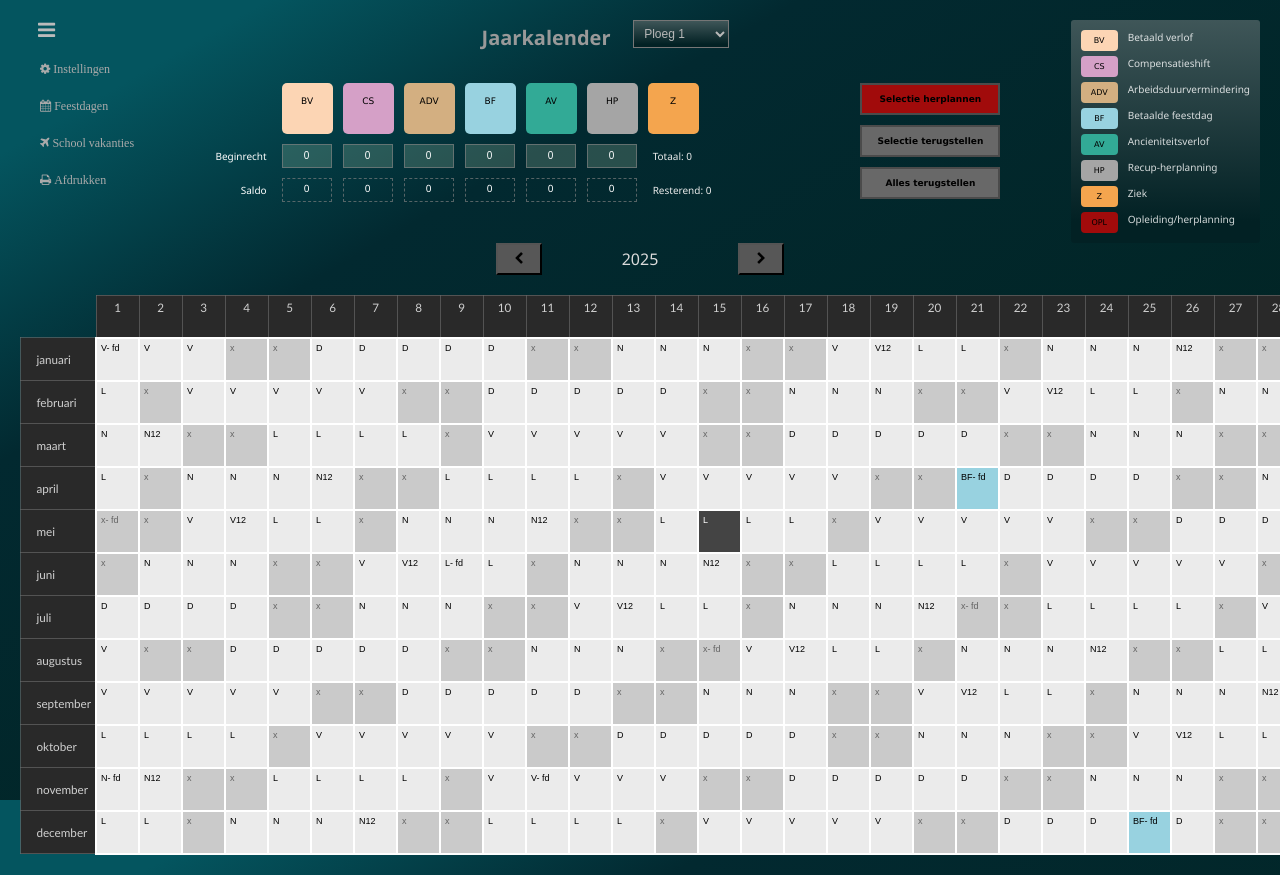
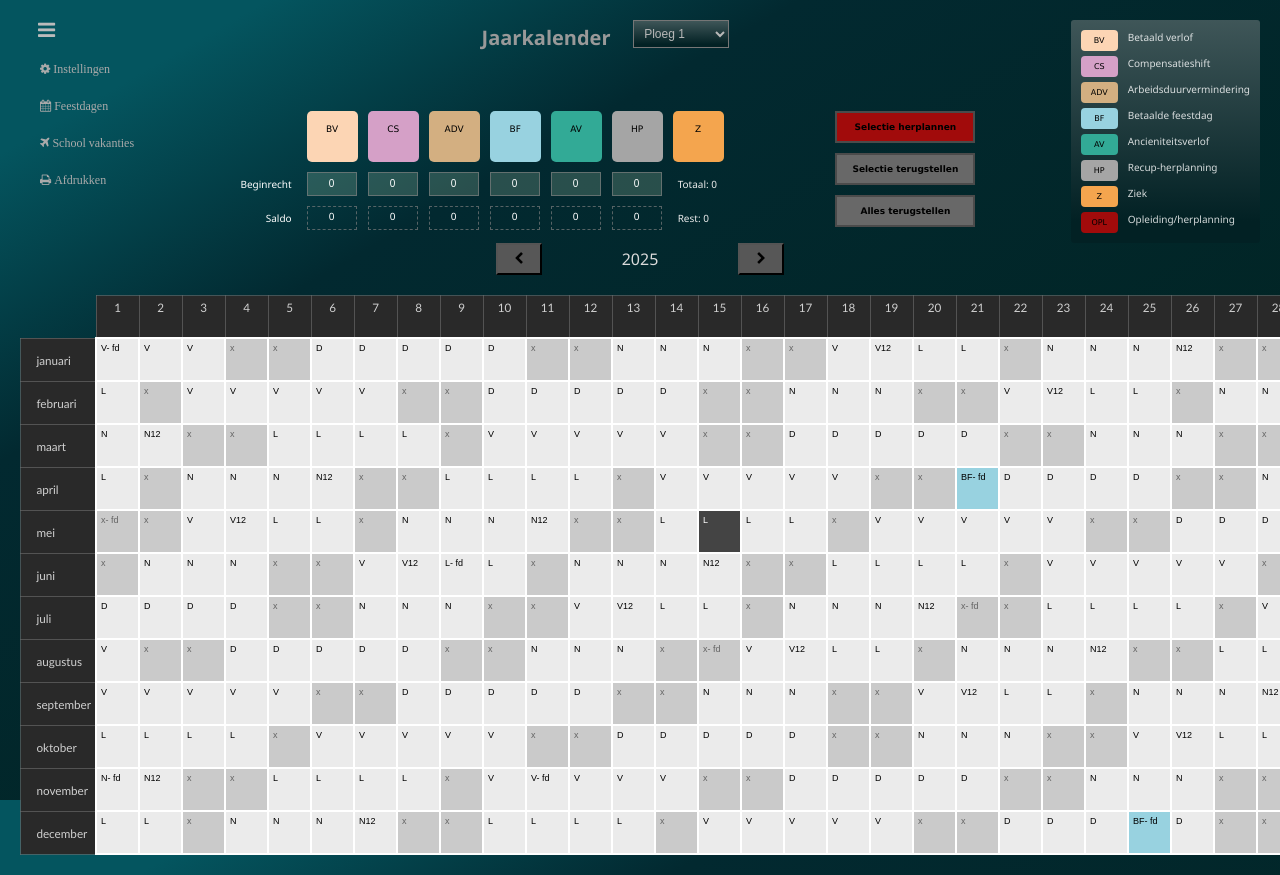
Before and after one commit to chypsow/mijn-kalender, a plain HTML site: page index.html in a window 1280 px wide. Shown: the top 875 px of the page. Drawn offline with Linux system fonts and the light colour scheme.

Commit message:
commit 1a2b3c4d5e6f7g8h9i0j

```diff
--- a/common.css
+++ b/common.css
@@ -33,7 +33,7 @@ body::selection {
     color: rgb(194, 194, 194);
     box-sizing: border-box;
     white-space: nowrap;
-    transition: width 0.3s ease-in-out;
+    transition: width 0.2s ease-in-out;
     overflow: hidden;
 }
 .side-bar.close {
@@ -78,6 +78,12 @@ body::selection {
     gap: 10px;
     /*justify-content: space-between;*/
     /*align-items: center;*/
+}
+.top-sectie2 {
+    display: flex;
+    flex-direction: column;
+    /*align-items: flex-end;*/
+    gap: 60px;
 }
 .header h1{
     display: inline-block;
@@ -465,7 +471,7 @@ input[type=checkbox] {
     opacity: 1;
 }
 .modal {
-    font-size: 20px;
+    font-size: 18px;
     font-family: monospace;
     display: none; /* Verborgen standaard */
     position: fixed;
@@ -591,7 +597,7 @@ input[type=checkbox] {
         background: none;
         /*border: 1px solid rgb(207, 207, 207);*/
         position: absolute;
-        top: 120px;
+        top: 125px;
         right: 10px;
     }
     .vandaag {
--- a/componentenMaken.js
+++ b/componentenMaken.js
@@ -127,7 +127,7 @@ export function maakVerlofContainer() {
 
     const totaal2 = document.createElement('div');
     totaal2.classList.add('totaal');
-    totaal2.textContent = 'Resterend:';
+    totaal2.textContent = 'Rest:';
 
     const saldoTotaal = calculateTotals(saldoArray);
     const span2 = document.createElement('span');
--- a/index.html
+++ b/index.html
@@ -21,7 +21,7 @@
                 <i class="fa fa-bars hidden" id="bars" hidden></i>
                 <div id="buttons-container" class="buttons-container"></div>
             </div>
-            <div id="top-sectie2" class="no-print">
+            <div id="top-sectie2" class="top-sectie2 no-print">
                 <div class="header">
                     <h1 id="titel"></h1>
                     <select id="ploeg"></select>
--- a/jaarKalenderTable.css
+++ b/jaarKalenderTable.css
@@ -103,12 +103,9 @@
     border-radius: 4px;
 }
 .verlof-container {
-    /*margin: 7em auto 0;*/
-    margin-top: 3.2em;
     display: flex;
-    justify-content: center;
-    height: 2em;
-    gap: 100px;
+    flex-direction: row;
+    gap: 50px;
 }
 .verlof-inhoud {
     max-width: 550px;
```
